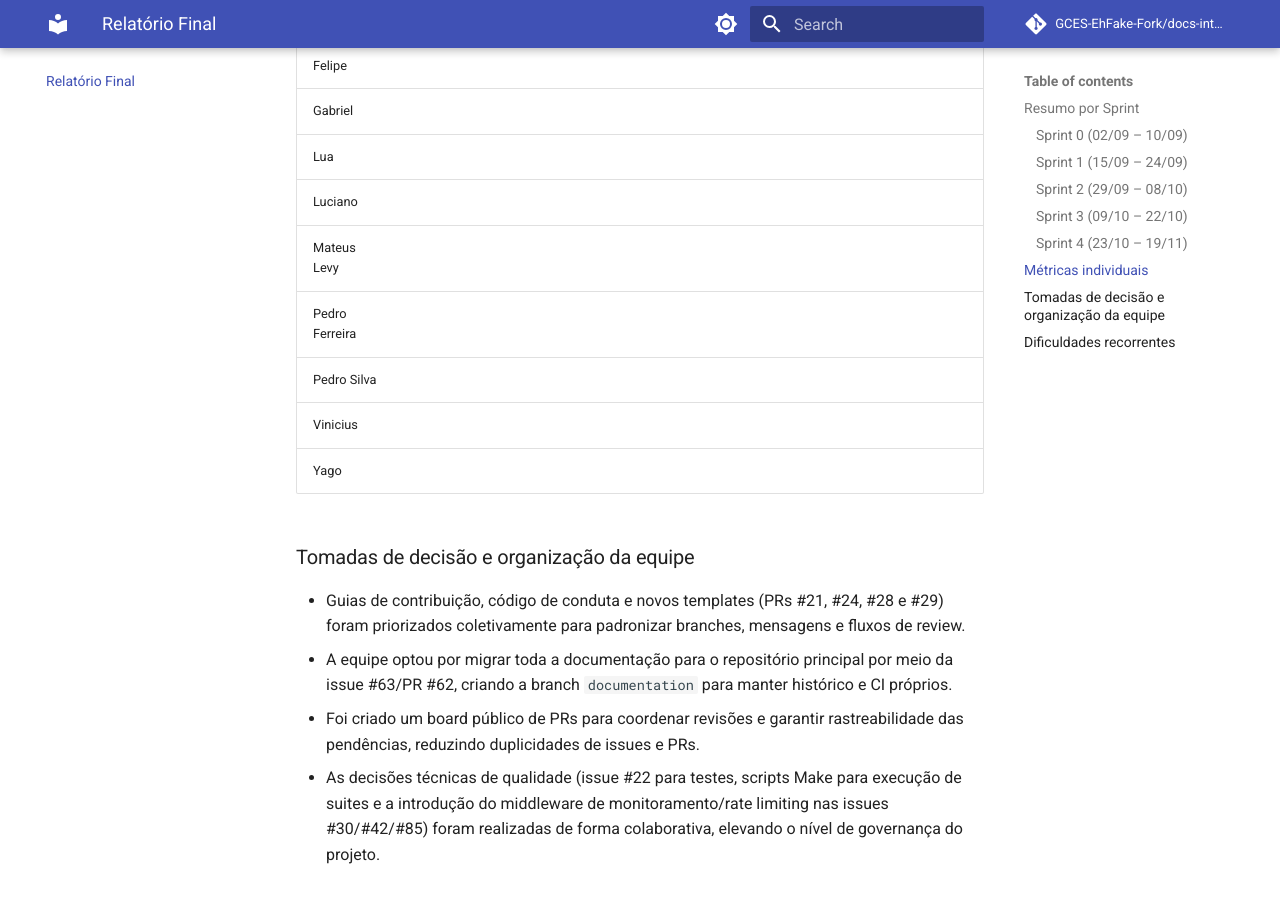
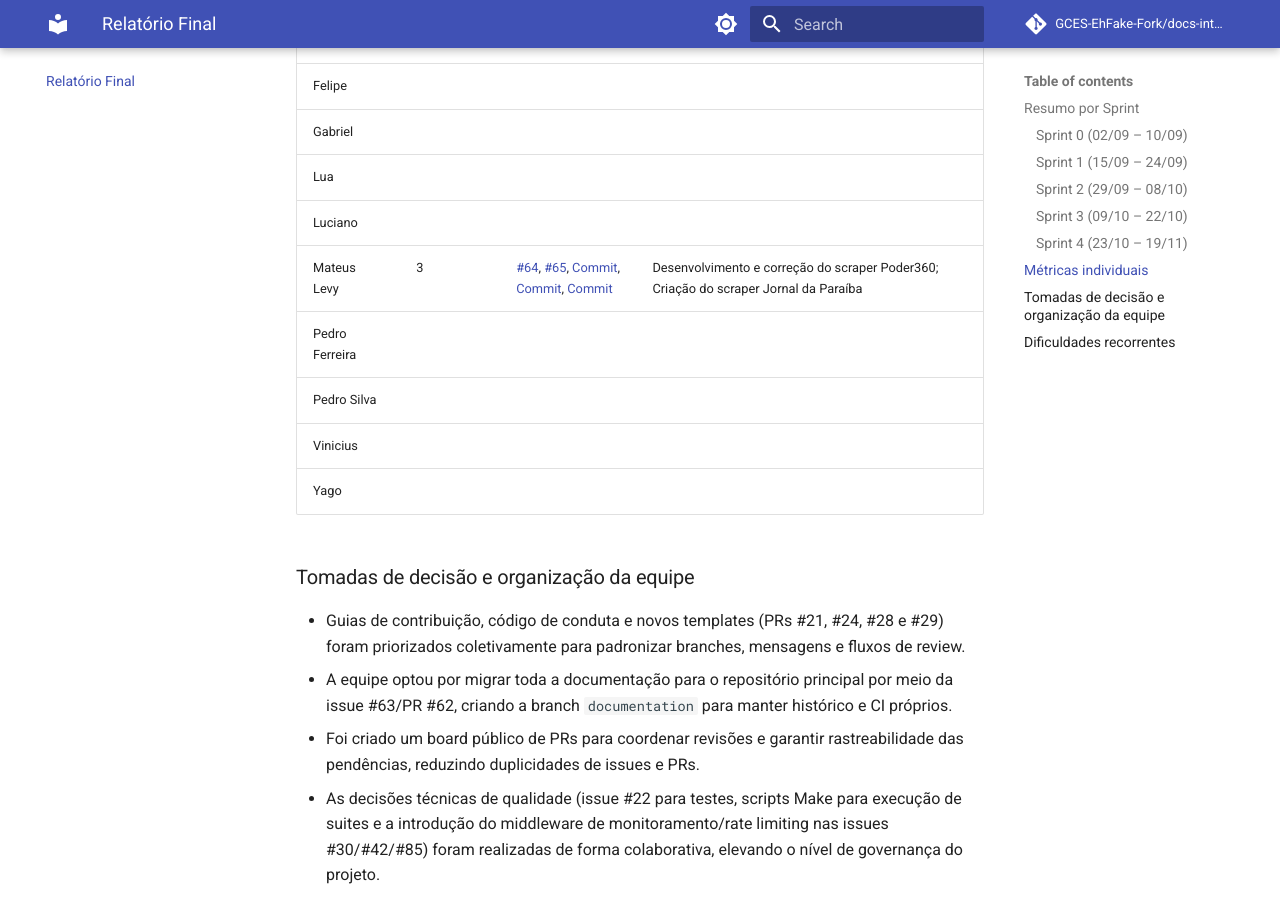
Before and after one commit to GCES-EhFake-Fork/docs-interno, an MkDocs documentation site: the page built from docs/relatorioFinal.md, in a window 1280 px wide and 900 px high, scrolled down 1811 px. Built offline with MkDocs 1.6.1 and Material for MkDocs 9.7.7, drawn with Linux system fonts in a browser that asks for light colours; comment, search, counter and statistics services are not loaded.

Commit message:
docs: relatorioFInal mateus

```diff
--- a/docs/relatorioFinal.md
+++ b/docs/relatorioFinal.md
@@ -42,7 +42,7 @@
 | Gabriel        |         |                                                                                                                                                                                                                                                                    |                                                                                                                                 |
 | Lua            |         |                                                                                                                                                                                                                                                                    |                                                                                                                                 |
 | Luciano        |         |                                                                                                                                                                                                                                                                    |                                                                                                                                 |
-| Mateus Levy    |         |                                                                                                                                                                                                                                                                    |                                                                                                                                 |
+| Mateus Levy    | 3       | [#64](https://github.com/EH-FAKE/check-up/pull/64), [#65](https://github.com/EH-FAKE/check-up/pull/65), [Commit](https://github.com/GCES-EhFake-Fork/checkUp/commit/762469c5b3a75c3ef8e5c006c56e1b9ee5223716), [Commit](https://github.com/GCES-EhFake-Fork/checkUp/commit/7930a91), [Commit](https://github.com/EH-FAKE/check-up/pull/65/commits/3e82910c1746eff8d1a5fbde45b5416cfe454baf) | Desenvolvimento e correção do scraper Poder360; Criação do scraper Jornal da Paraíba                                                                                                             |
 | Pedro Ferreira |         |                                                                                                                                                                                                                                                                    |                                                                                                                                 |
 | Pedro Silva    |         |                                                                                                                                                                                                                                                                    |                                                                                                                                 |
 | Vinicius       |         |                                                                                                                                                                                                                                                                    |                                                                                                                                 |
```
